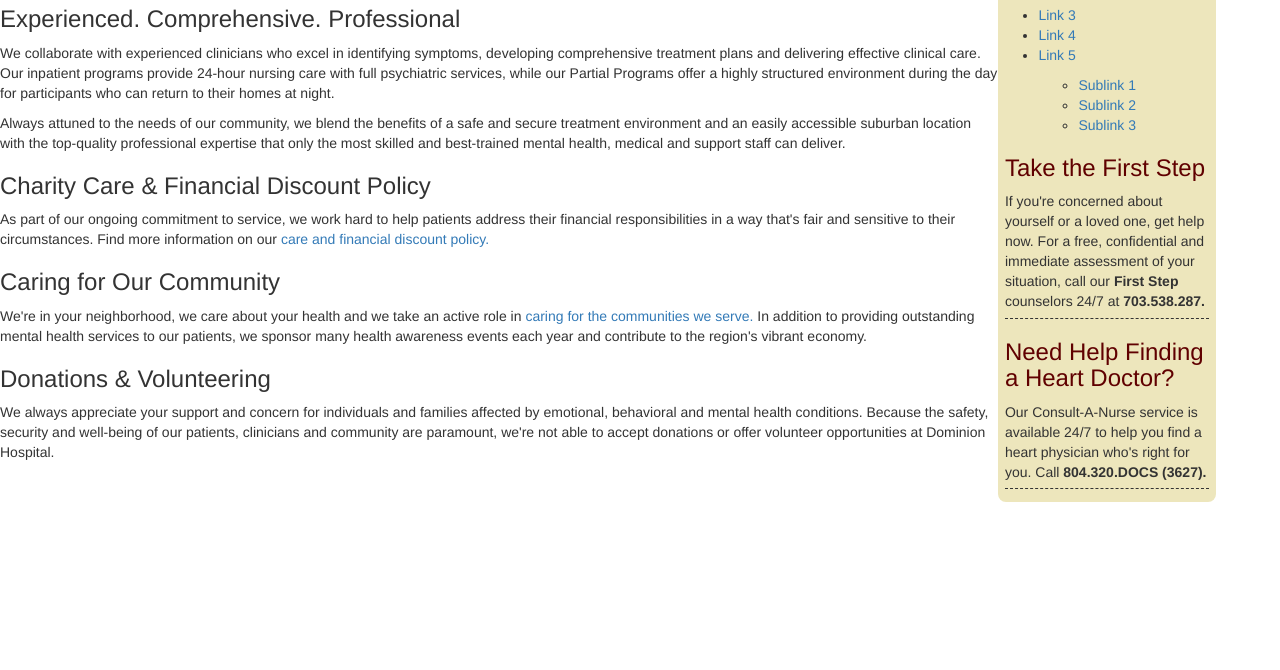
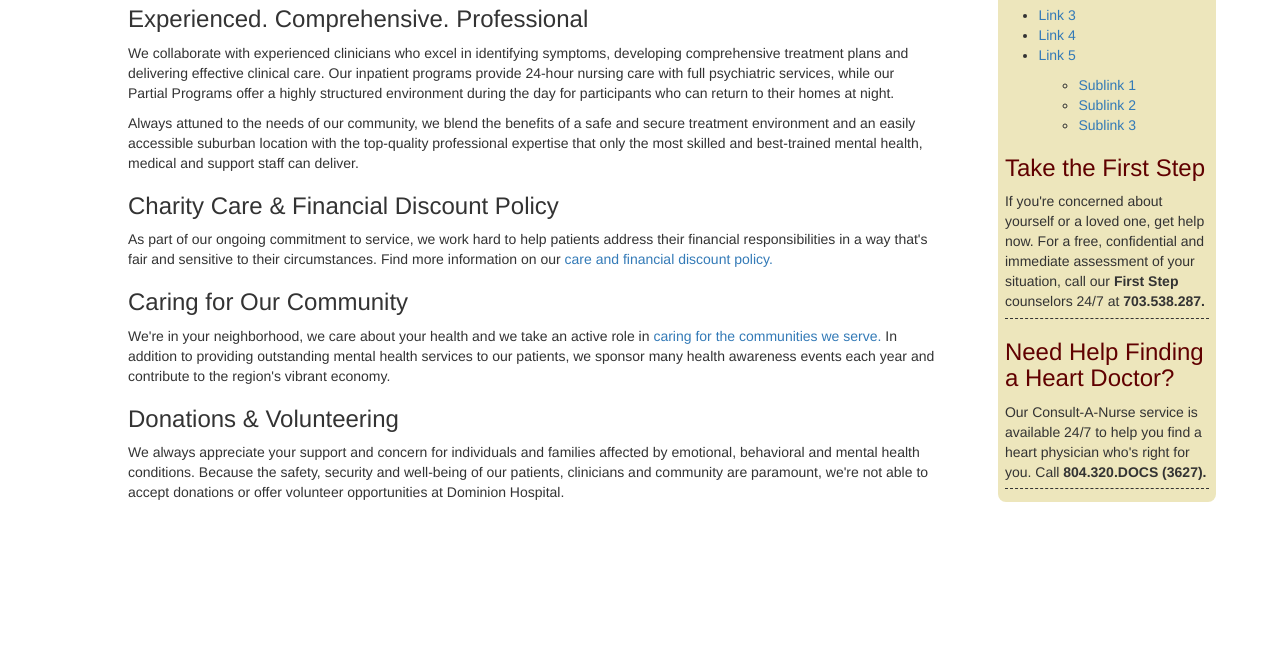
Before and after one commit to thatknitter/HCAcodeTest, a plain HTML site: page index.html in a window 1280 px wide. Shown: the part 130-800 px from the top of the page. Drawn offline with Linux system fonts and the light colour scheme.

Commit message:
main content initial styling

```diff
--- a/styles/main.css
+++ b/styles/main.css
@@ -4,6 +4,7 @@
   border-radius: 8px;
   float: right;
   margin-right: 5%;
+  margin-left: 5%;
 }
 
 .logopic {
@@ -29,3 +30,10 @@
   border-bottom: dashed;
   border-width: 1pt;
 }
+
+.main-content {
+  width: 80%;
+  display: block;
+  margin-left: auto;
+  margin-right: auto;
+}
```
